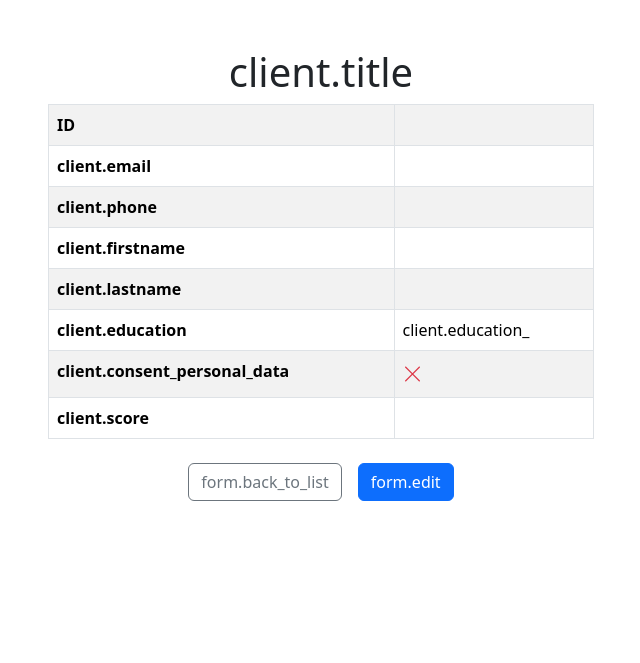
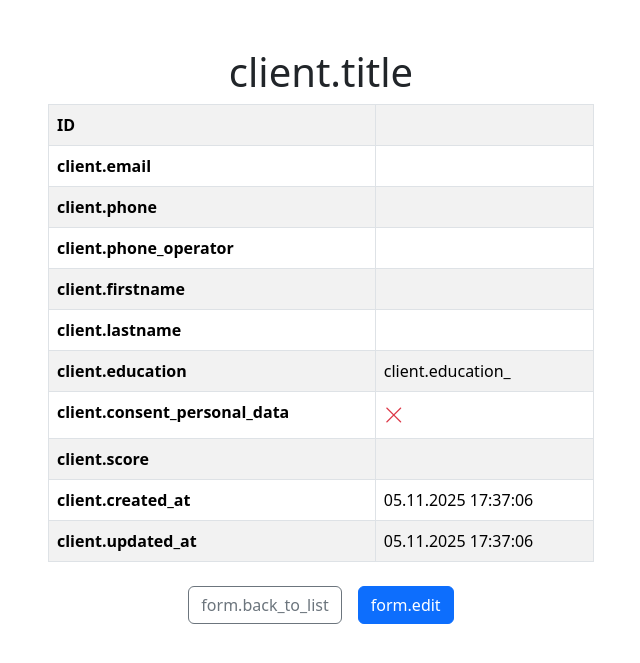
Before and after one commit to Ponick22/client-score, a Symfony app: template project/templates/admin/showClient.html.twig in a window 1280 px wide. Shown: the top 663 px of the page, without its empty margins (319-959 px from the left). Run offline with Twig, Linux system fonts and the light colour scheme; the template is opened without the code that fills it, so the values that code supplies are empty; some libraries are stand-ins or nearby versions.

Commit message:
Добавлены все поля клиента на страничку просмотра клиента. Для правильного отображения даты добавлен скрипт для сохранения таймзоны в куки и использование этих куков в контроллере и шаблоне.

```diff
--- a/project/templates/admin/index.html.twig
+++ b/project/templates/admin/index.html.twig
@@ -54,6 +54,7 @@
         </tbody>
     </table>
     <nav>
+        {% if totalPages > 0 %}
             <ul class="pagination justify-content-center">
                 {% if currentPage > 1 %}
                     <li class="page-item">
@@ -82,5 +83,6 @@
                     </li>
                 {% endif %}
             </ul>
+        {% endif %}
     </nav>
 {% endblock %}
--- a/project/templates/admin/showClient.html.twig
+++ b/project/templates/admin/showClient.html.twig
@@ -19,6 +19,10 @@
             <tr>
                 <th scope="row">{{ 'client.phone'|trans }}</th>
                 <td>{{ client.profile.phone }}</td>
+            </tr>
+            <tr>
+                <th scope="row">{{ 'client.phone_operator'|trans }}</th>
+                <td>{{ client.phoneOperator }}</td>
             </tr>
             <tr>
                 <th scope="row">{{ 'client.firstname'|trans }}</th>
@@ -46,6 +50,14 @@
                 <th scope="row">{{ 'client.score'|trans }}</th>
                 <td>{{ client.score }}</td>
             </tr>
+            <tr>
+                <th scope="row">{{ 'client.created_at'|trans }}</th>
+                <td>{{ client.createdAt|date('d.m.Y H:i:s', userTimezone|default('UTC')) }}</td>
+            </tr>
+            <tr>
+                <th scope="row">{{ 'client.updated_at'|trans }}</th>
+                <td>{{ client.updatedAt|date('d.m.Y H:i:s', userTimezone|default('UTC')) }}</td>
+            </tr>
             </tbody>
         </table>
 
--- a/project/templates/base.html.twig
+++ b/project/templates/base.html.twig
@@ -14,7 +14,8 @@
     {% block javascripts %}
         <script src="https://cdn.jsdelivr.net/npm/bootstrap@5.3.8/dist/js/bootstrap.bundle.min.js"
                 integrity="sha384-FKyoEForCGlyvwx9Hj09JcYn3nv7wiPVlz7YYwJrWVcXK/BmnVDxM+D2scQbITxI"
-                crossorigin="anonymous"></script>
+                crossorigin="anonymous">
+        </script>
         <script>
             document.addEventListener('DOMContentLoaded', () => {
                 const alerts = document.querySelectorAll('.alert-dismissible');
@@ -25,6 +26,12 @@
                     }, 5000); // 5000 мс = 5 секунд
                 });
             });
+        </script>
+        <script>
+            if (!document.cookie.includes('user_timezone')) {
+                const timezone = Intl.DateTimeFormat().resolvedOptions().timeZone;
+                document.cookie = `user_timezone=${timezone}; path=/; max-age=${60 * 60 * 24 * 365};`;
+            }
         </script>
     {% endblock %}
 </head>
--- a/project/translations/messages.ru.yaml
+++ b/project/translations/messages.ru.yaml
@@ -1,6 +1,7 @@
 client:
     email: 'Электронная почта'
     phone: 'Телефон'
+    phone_operator: 'Оператор телефона'
     firstname: 'Имя'
     lastname: 'Фамилия'
     education: 'Образование'
@@ -10,6 +11,8 @@ client:
     education_special: 'Специальное'
     education_secondary: 'Среднее'
     score: 'Скоринг'
+    created_at: 'Дата создания'
+    updated_at: 'Дата обновления'
     save: 'Сохранить'
     table: 'Клиенты'
     title: 'Клиент'
```
Also changed, not shown: project/src/Presentation/EntryPoint/Controller/Admin/ShowClientController.php (+6 -1 lines). Lines whose indentation alone changed are shown as unchanged.
